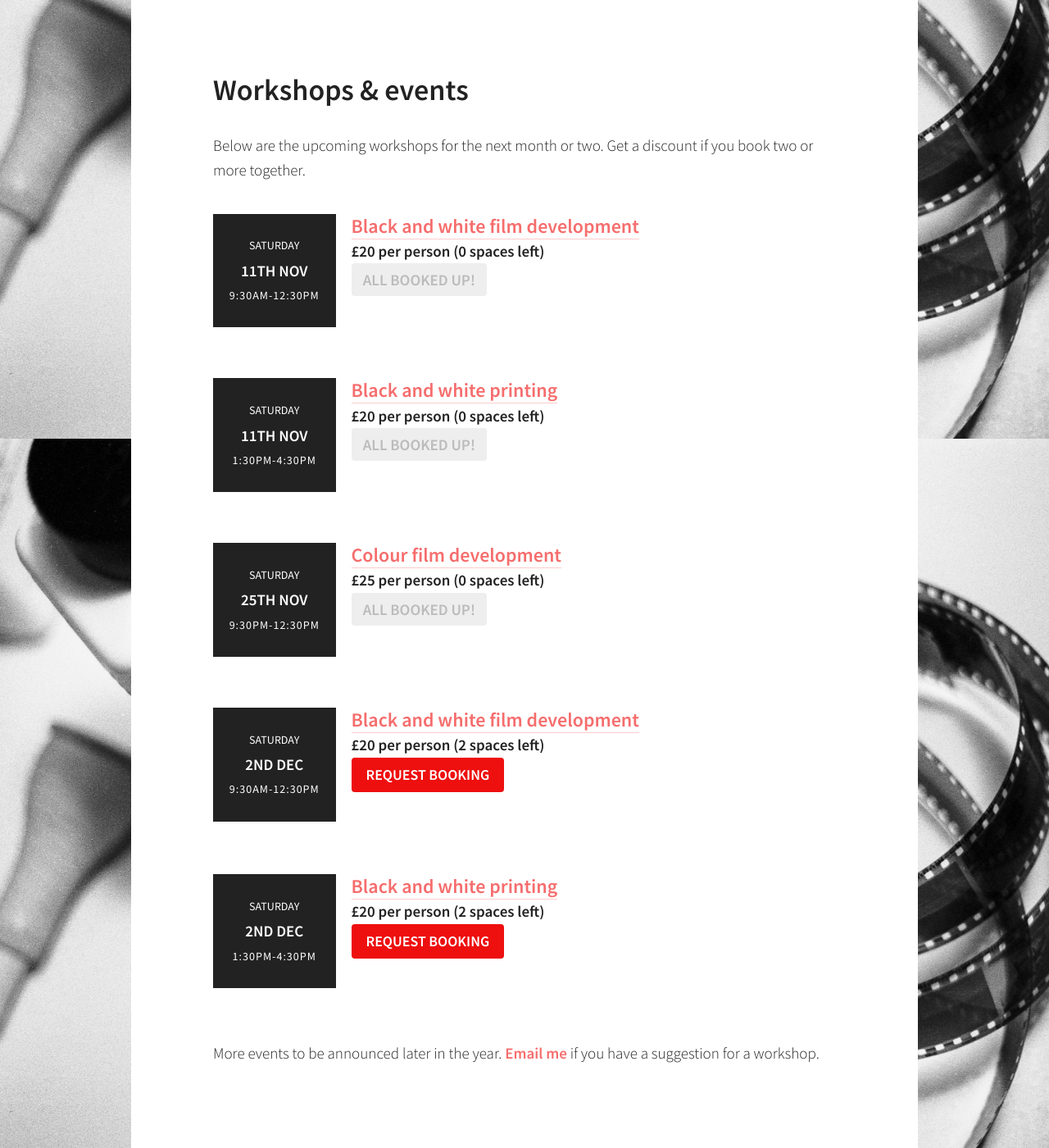
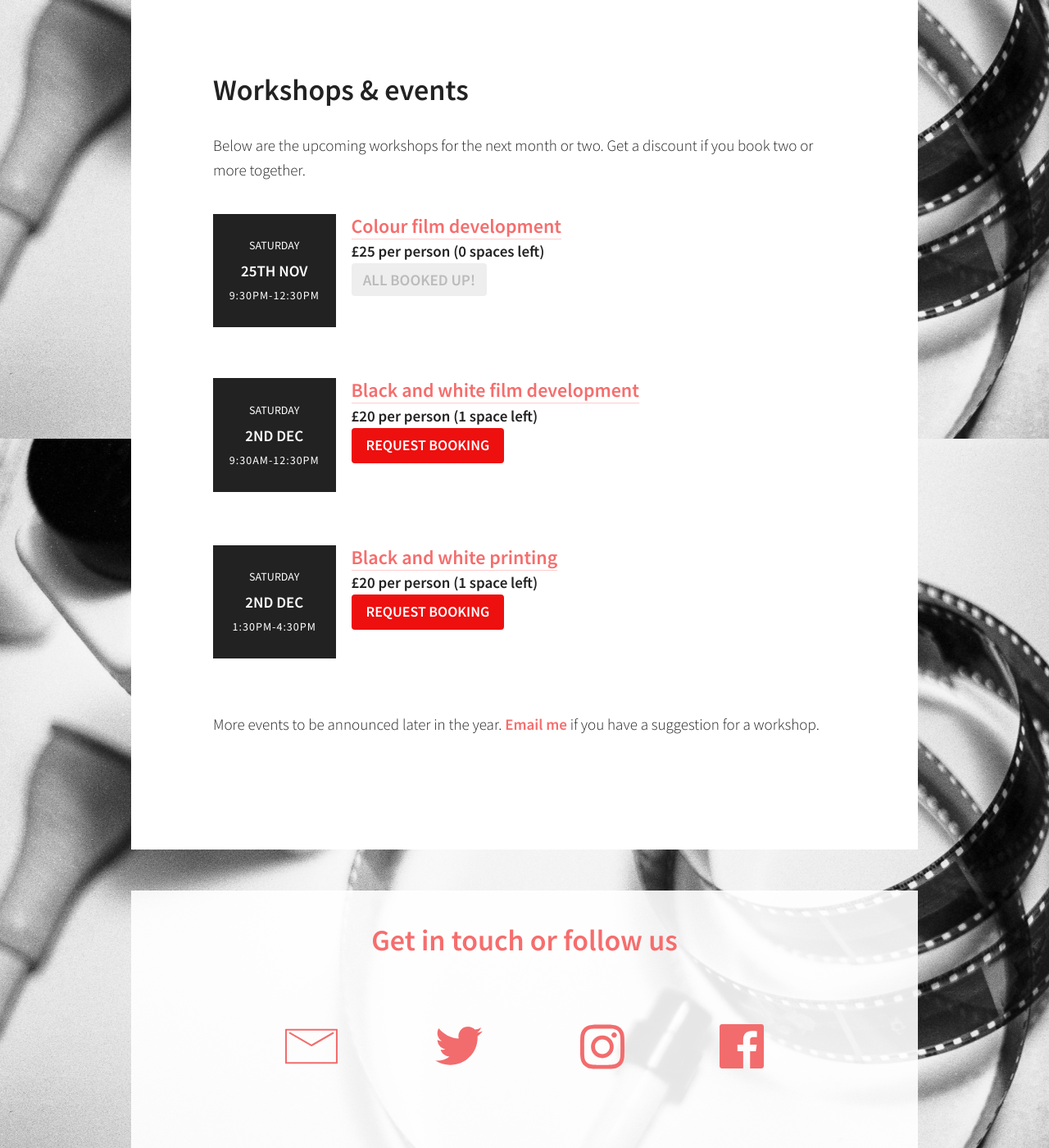
Before and after one commit to martincf/lightbox, a Jekyll site: the page built from eventslist.html, in a window 1280 px wide and 1400 px high, scrolled down 365 px. Shown: the whole window at 82% size. Built offline with Jekyll 4.4.1, drawn with Linux system fonts in a browser that asks for light colours; nearby versions of some CDN libraries.

Commit message:
Updated workshops cal

```diff
--- a/_data/calendar.yml
+++ b/_data/calendar.yml
@@ -1,20 +1,3 @@
-
-- date: 11th Nov
-  day: Saturday
-  event:
-    time: 9:30am-12:30pm
-    title: Black and white film development
-    link: /learn/black-and-white-film-development
-    price: 20
-    spaces: 0
-- date: 11th Nov
-  day: Saturday
-  event:
-    time: 1:30pm-4:30pm
-    title: Black and white printing
-    link: /learn/print-development
-    price: 20
-    spaces: 0
 - date: 25th Nov
   day: Saturday
   event:
@@ -30,7 +13,7 @@
     title: Black and white film development
     link: /learn/black-and-white-film-development
     price: 20
-    spaces: 2
+    spaces: 1
 - date: 2nd Dec
   day: Saturday
   event:
@@ -38,4 +21,4 @@
     title: Black and white printing
     link: /learn/print-development
     price: 20
-    spaces: 2
+    spaces: 1
```
